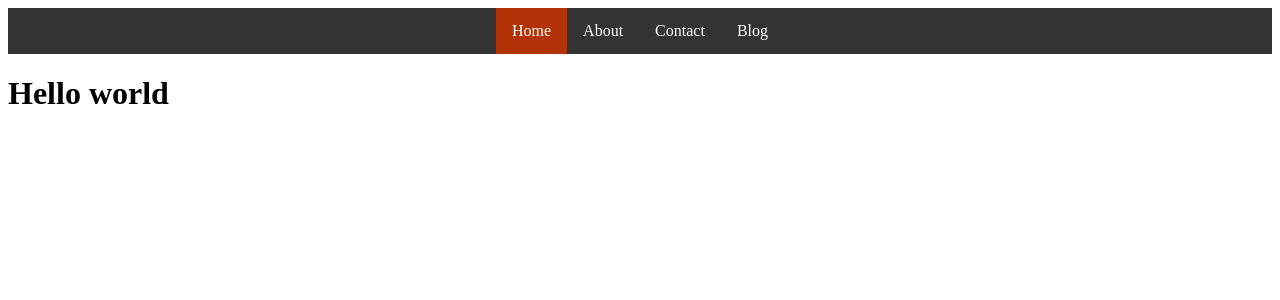
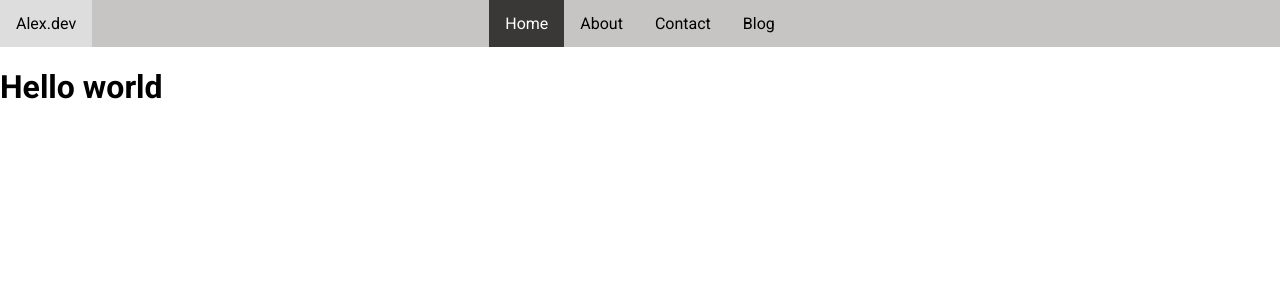
Before and after one commit to Alez05/my-portfolio-v2, a Next.js app: page / in a window 1280 px wide. Shown: the top 300 px of the page. Built offline with nearby package versions, Linux system fonts and the light colour scheme.

Commit message:
navigation - add more functionality + created individual pages for each Fixes #34

```diff
--- a/src/app/globals.css
+++ b/src/app/globals.css
@@ -1,8 +1,21 @@
+@import url('https://fonts.googleapis.com/css2?family=Roboto:ital,wght@0,100;0,300;0,400;0,500;0,700;0,900;1,100;1,300;1,400;1,500;1,700;1,900&display=swap');
+
+  *,
+  *::before,
+  *::after {
+    box-sizing: border-box;
+  }
+
+html, body {
+  margin: 0;
+  scroll-behavior: smooth;
+}
+
+body {
+  font-family: 'Roboto', sans-serif;
+}
+
 :root {
-  --font-mono: ui-monospace, Menlo, Monaco, "Cascadia Mono", "Segoe UI Mono",
-    "Roboto Mono", "Oxygen Mono", "Ubuntu Monospace", "Source Code Pro",
-    "Fira Mono", "Droid Sans Mono", "Courier New", monospace;
-
     --color-primary: hsl(180, 100%, 40%);
     --color-secondary: hsl(30, 100%, 40%);
     --color-background: hsl(0, 0%, 90%);
--- a/src/app/layout.tsx
+++ b/src/app/layout.tsx
@@ -1,3 +1,4 @@
+import { NavBar } from '@/libs/ui';
 import './globals.css';
 import { ReactNode } from 'react';
 
--- a/src/libs/ui/molecule/nav/nav.css
+++ b/src/libs/ui/molecule/nav/nav.css
@@ -1,18 +1,17 @@
 /* Navbar container */
 .navbar {
   overflow: hidden;
-  background-color: #333;
+  background-color: #514a4a52;
   display: flex;
-  justify-content: center;
+  justify-content: center; /* Center the links */
   align-items: center;
+  position: relative; /* Make the container relative to position the logo */
+  padding: 0 20px; /* Optional padding */
 }
 
 .navbar a {
-  display: flex;
-  justify-content: center;
-  align-items: center;
   font-size: 16px;
-  color: white;
+  color: black;
   text-align: center;
   padding: 14px 16px;
   text-decoration: none;
@@ -24,6 +23,11 @@
 }
 
 .navbar a.active {
-  background-color: #b33309;
+  background-color: #393837;
   color: white;
 }
+
+.logo {
+  position: absolute;
+  left: 0;
+}
--- a/src/libs/ui/molecule/nav/nav.tsx
+++ b/src/libs/ui/molecule/nav/nav.tsx
@@ -4,14 +4,20 @@ const NavBar = () => {
   return (
     <nav className='navbar'>
       <a
+        className='logo'
+        href='/home'
+      >
+        Alex.dev
+      </a>
+      <a
         className='active'
         href='/'
       >
         Home
       </a>
-      <a href='/'>About</a>
-      <a href='/'>Contact</a>
-      <a href='/'>Blog</a>
+      <a href='/about'>About</a>
+      <a href='/contact'>Contact</a>
+      <a href='/blog'>Blog</a>
     </nav>
   );
 };
```
Also changed, not shown: src/app/about/page.tsx (added, +10 -0 lines), src/app/blog/page.tsx (added, +10 -0 lines), src/app/contact/page.tsx (added, +11 -0 lines), public/images/logo.png (added).
